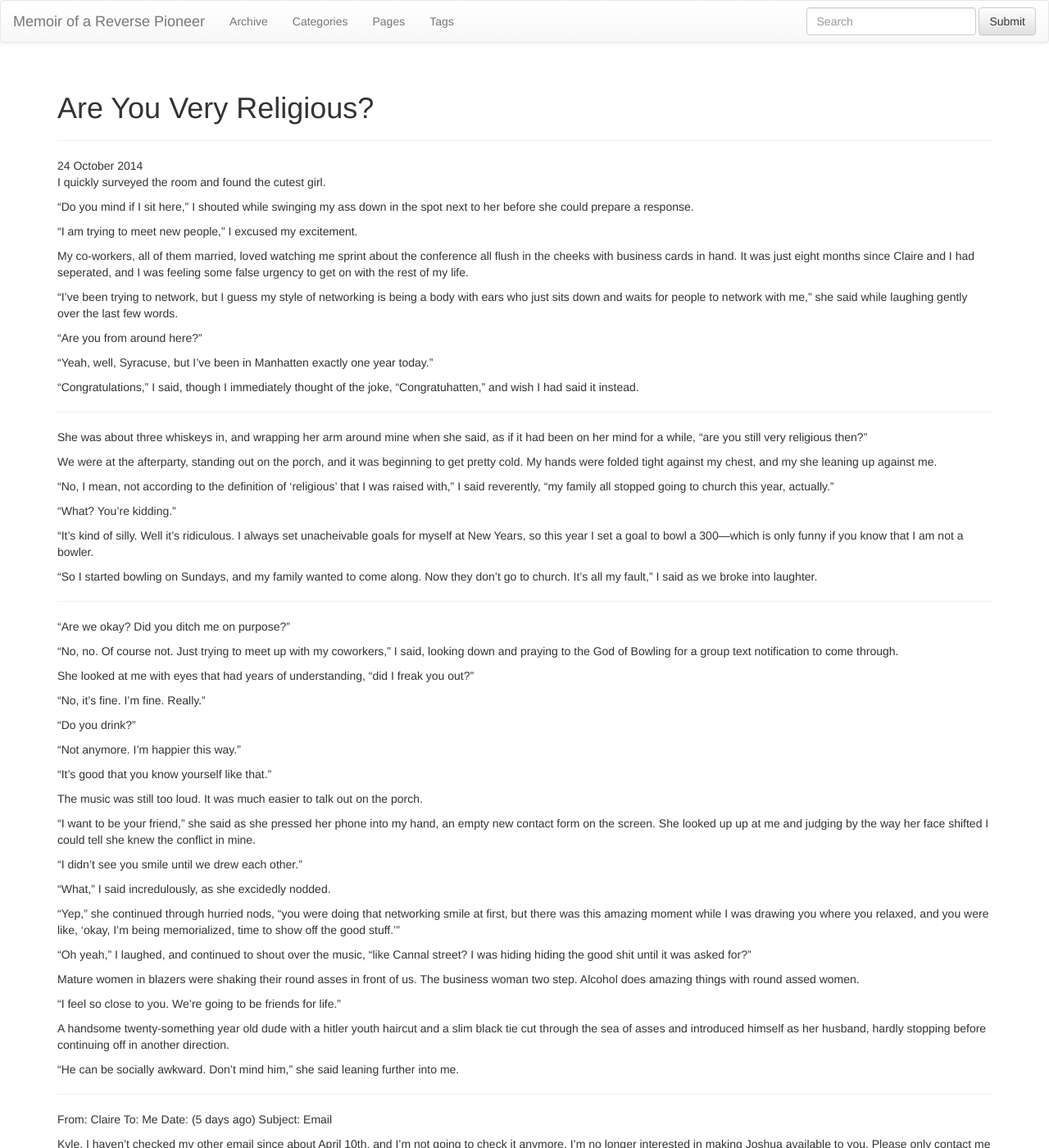
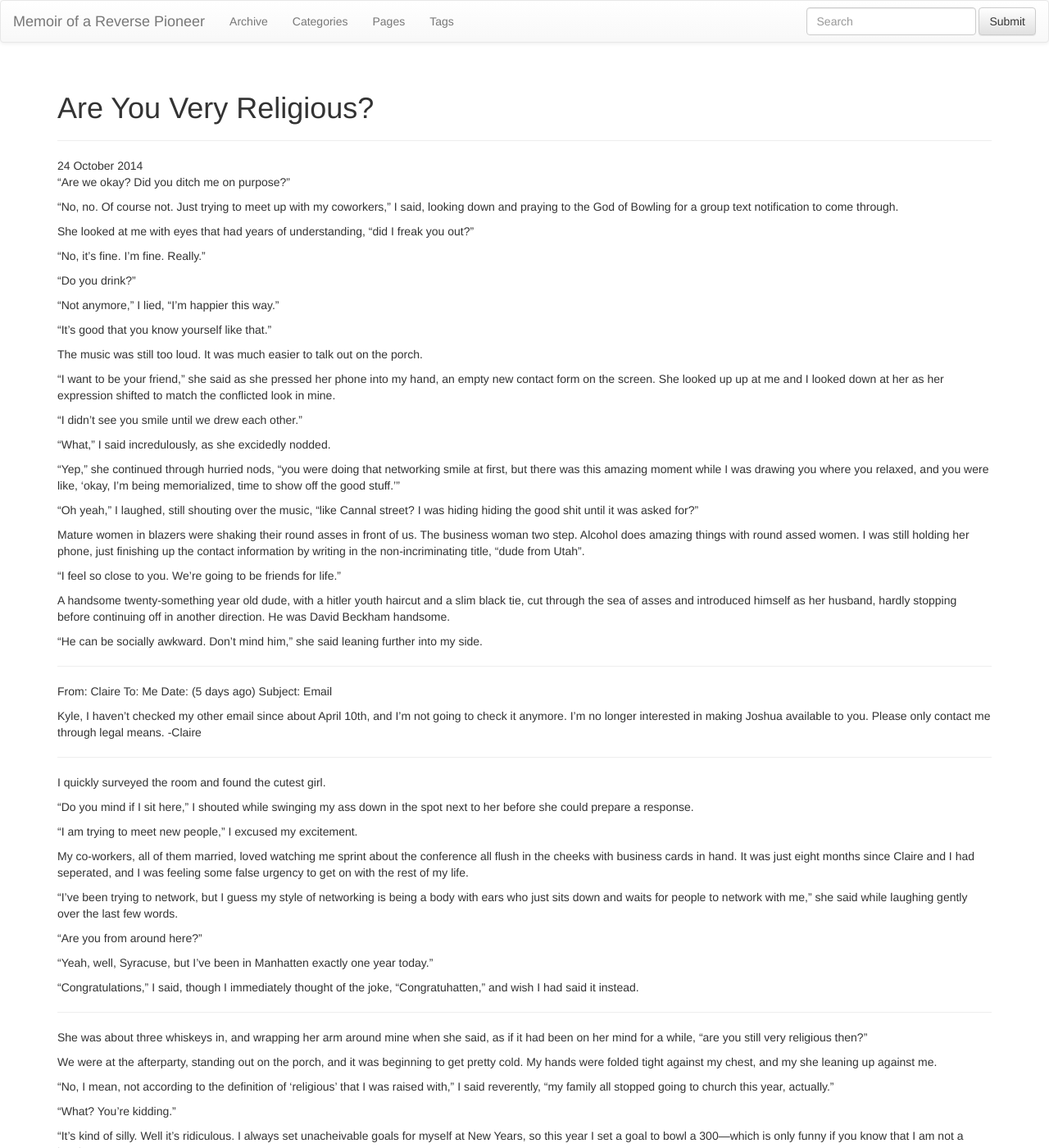
Before and after one commit to rabid-unicorn/reverse-pioneer, a Jekyll site: the page built from _posts/2014-10-24-are-you-very-religious.md, in a window 1280 px wide and 1400 px high. Shown: the whole window at 82% size. Built offline with Jekyll 4.4.1, drawn with Linux system fonts in a browser that asks for light colours; nearby versions of some CDN libraries; library files that are not in the unit come from our copies; part of the change alters nothing that is shown; some of the changed text lies outside the part shown.

Commit message:
religious — rearranging order

```diff
--- a/_posts/2014-10-24-are-you-very-religious.md
+++ b/_posts/2014-10-24-are-you-very-religious.md
@@ -6,6 +6,55 @@ tagline:
 tags : []
 ---
 {% include JB/setup %}
+
+"Are we okay? Did you ditch me on purpose?"
+
+"No, no. Of course not. Just trying to meet up with my coworkers," I said, looking down and praying to the God of Bowling for a group text notification to come through.
+
+She looked at me with eyes that had years of understanding, "did I freak you out?"
+
+"No, it's fine. I'm fine. Really."
+
+"Do you drink?"
+
+"Not anymore," I lied, "I'm happier this way."
+
+"It's good that you know yourself like that."
+
+The music was still too loud. It was much easier to talk out on the porch.
+
+"I want to be your friend," she said as she pressed her phone into my hand, an empty new contact form on the screen. She looked up up at me and I looked down at her as her expression shifted to match the conflicted look in mine.
+
+"I didn't see you smile until we drew each other."
+
+"What," I said incredulously, as she excidedly nodded.
+
+"Yep," she continued through hurried nods, "you were doing that networking smile at first, but there was this amazing moment while I was drawing you where you relaxed, and you were like, 'okay, I'm being memorialized, time to show off the good stuff.'"
+
+"Oh yeah," I laughed, still shouting over the music, "like Cannal street? I was hiding hiding the good shit until it was asked for?"
+
+Mature women in blazers were shaking their round asses in front of us. The business woman two step. Alcohol does amazing things with round assed women. I was still holding her phone, just finishing up the contact information by writing in the non-incriminating title, "dude from Utah".
+
+"I feel so close to you. We're going to be friends for life."
+
+A handsome twenty-something year old dude, with a hitler youth haircut and a slim black tie, cut through the sea of asses and introduced himself as her husband, hardly stopping before continuing off in another direction. He was David Beckham handsome.
+
+"He can be socially awkward. Don't mind him," she said leaning further into my side.
+
+--------
+
+From: Claire
+To: Me
+Date: (5 days ago)
+Subject: Email
+
+Kyle,
+I haven't checked my other email since about April 10th, and I'm not going to check it anymore.
+I'm no longer interested in making Joshua available to you.
+Please only contact me through legal means.
+-Claire
+
+--------
 
 I quickly surveyed the room and found the cutest girl.
 
@@ -37,55 +86,6 @@ We were at the afterparty, standing out on the porch, and it was beginning to ge
 
 "So I started bowling on Sundays, and my family wanted to come along. Now they don't go to church. It's all my fault," I said as we broke into laughter.
 
--------
-
-"Are we okay? Did you ditch me on purpose?"
-
-"No, no. Of course not. Just trying to meet up with my coworkers," I said, looking down and praying to the God of Bowling for a group text notification to come through.
-
-She looked at me with eyes that had years of understanding, "did I freak you out?"
-
-"No, it's fine. I'm fine. Really."
-
-"Do you drink?"
-
-"Not anymore. I'm happier this way."
-
-"It's good that you know yourself like that."
-
-The music was still too loud. It was much easier to talk out on the porch.
-
-"I want to be your friend," she said as she pressed her phone into my hand, an empty new contact form on the screen. She looked up up at me and judging by the way her face shifted I could tell she knew the conflict in mine.
-
-"I didn't see you smile until we drew each other."
-
-"What," I said incredulously, as she excidedly nodded.
-
-"Yep," she continued through hurried nods, "you were doing that networking smile at first, but there was this amazing moment while I was drawing you where you relaxed, and you were like, 'okay, I'm being memorialized, time to show off the good stuff.'"
-
-"Oh yeah," I laughed, and continued to shout over the music, "like Cannal street? I was hiding hiding the good shit until it was asked for?"
-
-Mature women in blazers were shaking their round asses in front of us. The business woman two step. Alcohol does amazing things with round assed women.
-
-"I feel so close to you. We're going to be friends for life."
-
-A handsome twenty-something year old dude with a hitler youth haircut and a slim black tie cut through the sea of asses and introduced himself as her husband, hardly stopping before continuing off in another direction.
-
-"He can be socially awkward. Don't mind him," she said leaning further into me.
-
-------
-
-From: Claire
-To: Me
-Date: (5 days ago)
-Subject: Email
-
-Kyle,
-I haven't checked my other email since about April 10th, and I'm not going to check it anymore.
-I'm no longer interested in making Joshua available to you.
-Please only contact me through legal means.
--Claire
-
 ------
 
 > This is me. Reaching out to the info that I have. Haha (12:50 AM)
```
